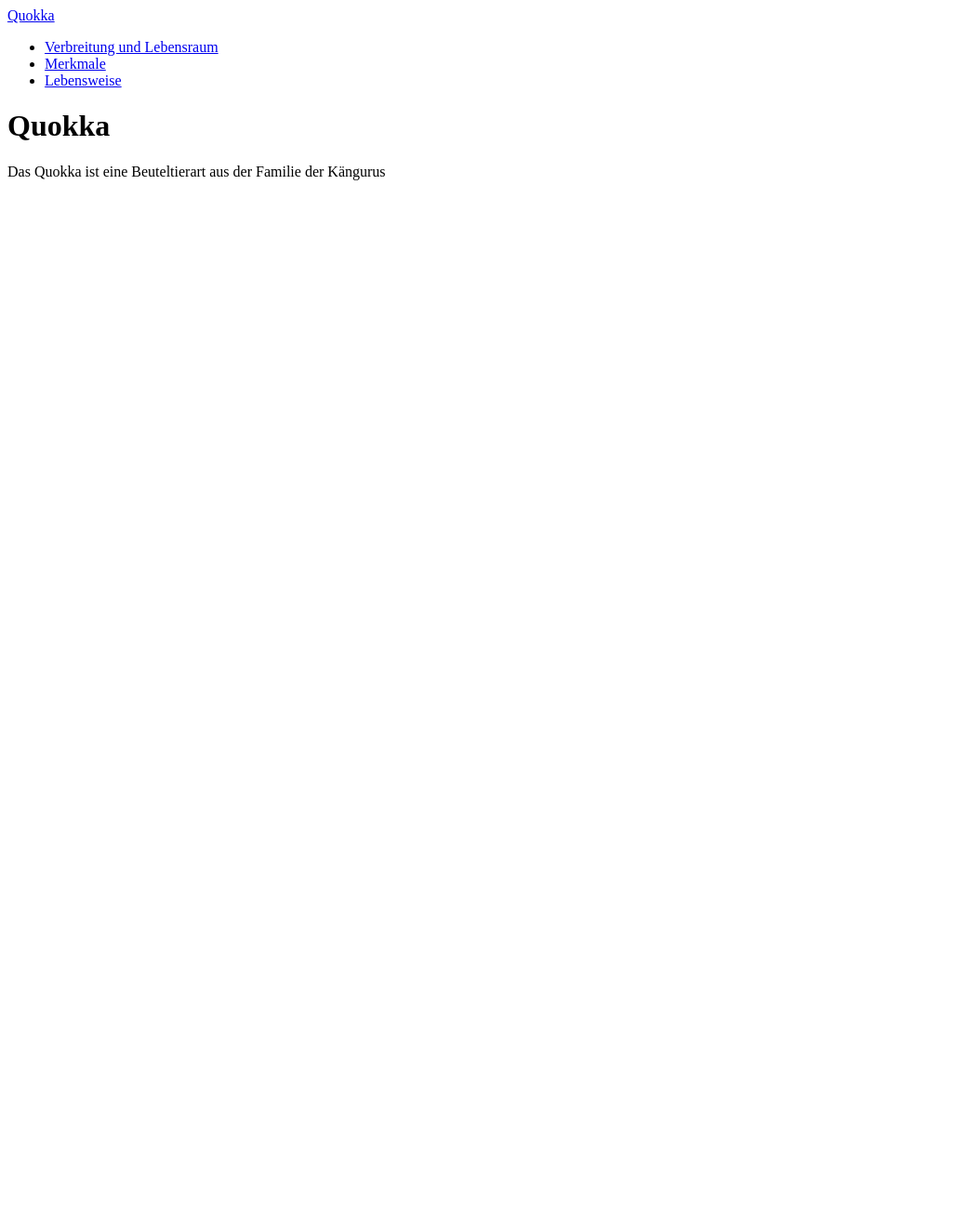
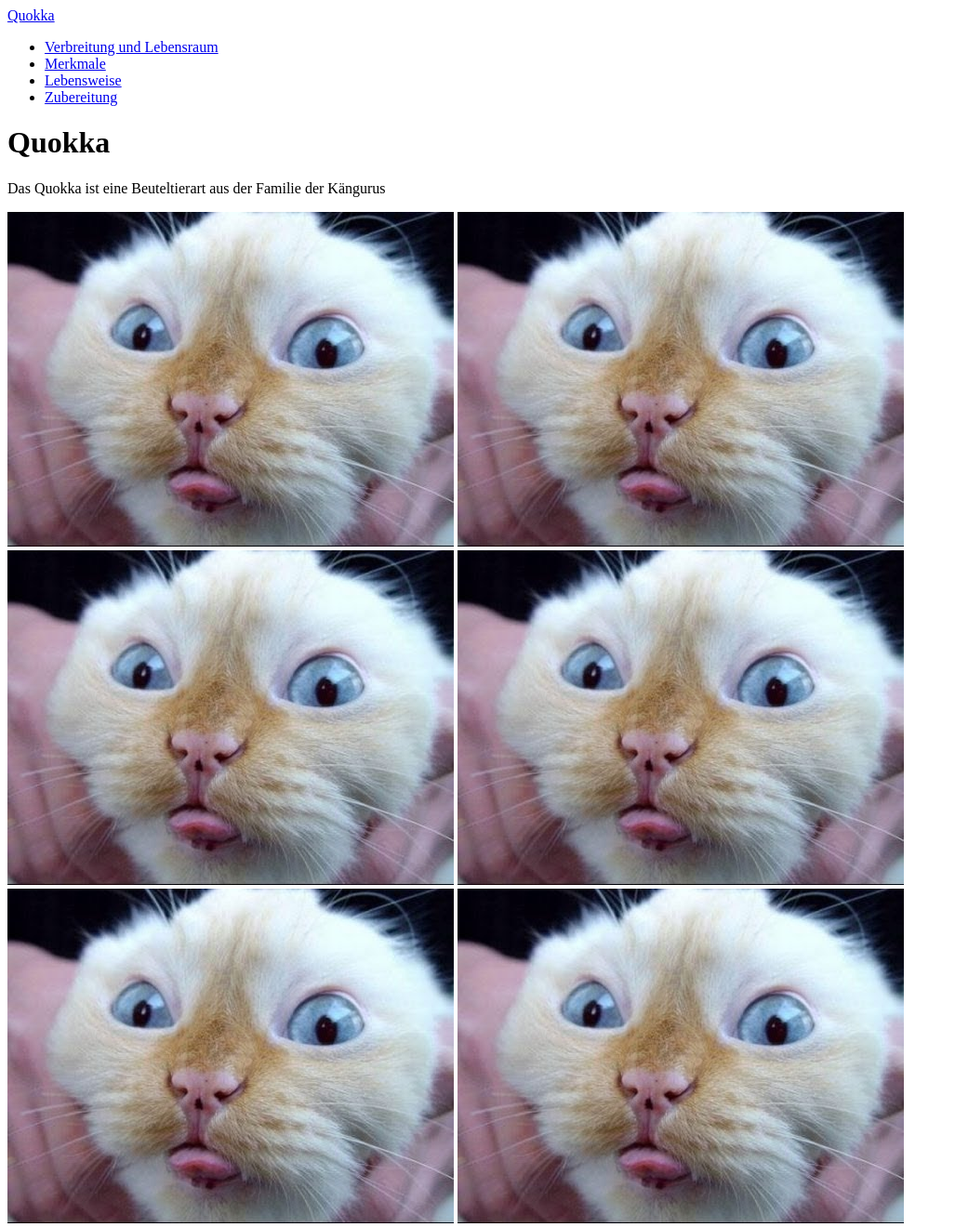
Before and after one commit to 3rxc/HTML, a plain HTML site: page animal/index.html in a window 1280 px wide. Shown: the whole page at 93% size, without its empty margins (0-1027 px from the left). Before the commit the page ends 800 px from the top, so only its background shows below. Drawn offline with Linux system fonts and the light colour scheme.

Commit message:
Uploaded images + updated index.html

```diff
--- a/animal/index.html
+++ b/animal/index.html
@@ -16,9 +16,16 @@
         <li><a href="habitat.html">Verbreitung und Lebensraum</a></li>
         <li><a href="characteristics.html">Merkmale</a></li>
         <li><a href="behaviour.html">Lebensweise</a></li>
+        <li><a href="preparation.html">Zubereitung</a></li>
       </ul>
     </nav>
     <h1>Quokka</h1>
     <p>Das Quokka ist eine Beuteltierart aus der Familie der Kängurus</p>
+    <img src="images/image_1.png">
+    <img src="images/image_2.png">
+    <img src="images/image_3.png">
+    <img src="images/image_4.png">
+    <img src="images/image_5.png">
+    <img src="images/image_6.png">
   </body>
 </html>
```
Also changed, not shown: animal/images/image_1.png (added), animal/images/image_2.png (added), animal/images/image_3.png (added), animal/images/image_4.png (added), animal/images/image_5.png (added), animal/images/image_6.png (added).
